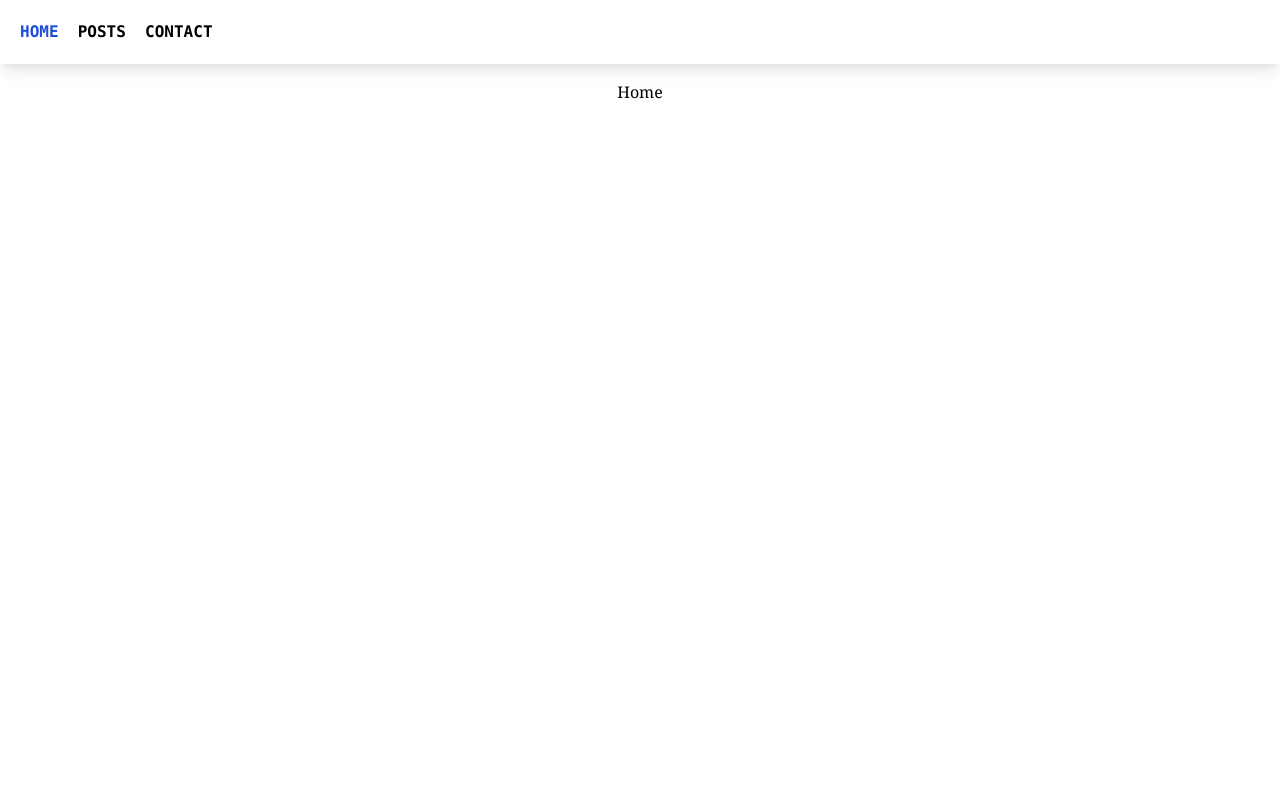
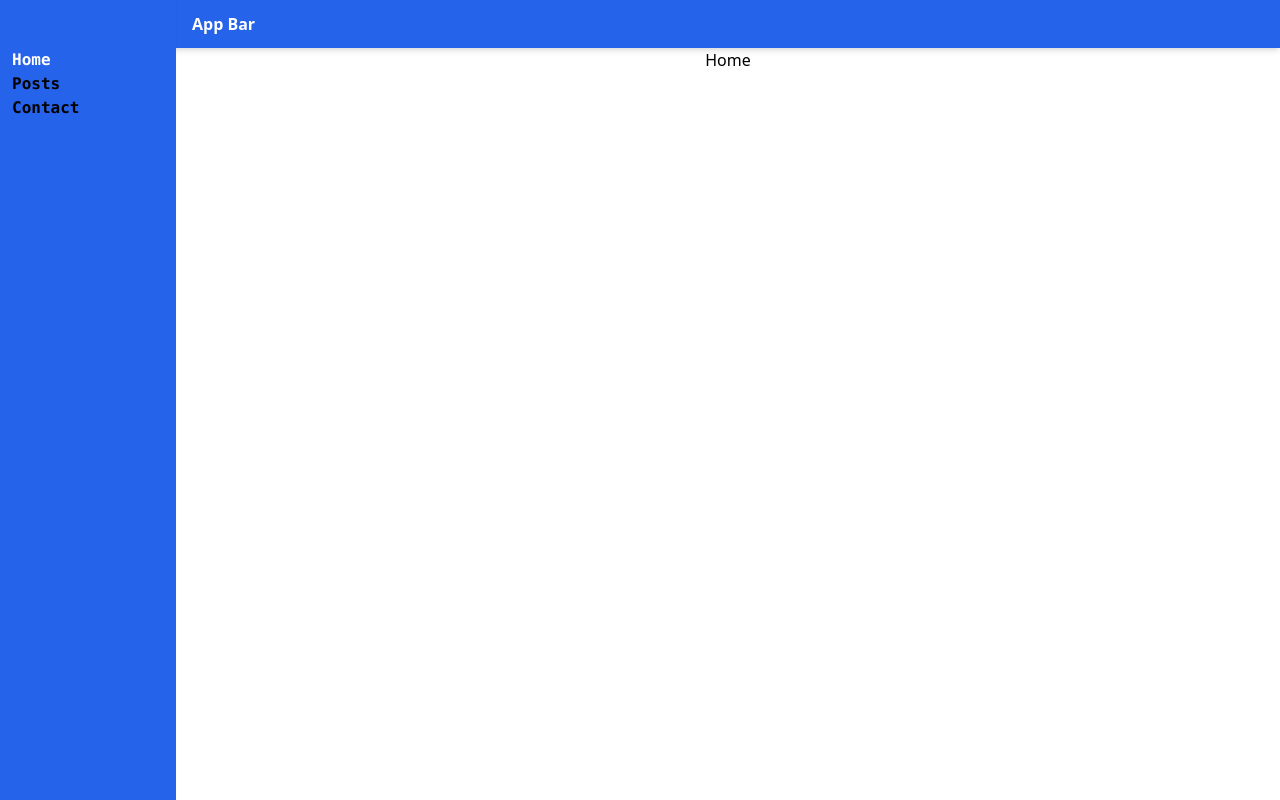
Before and after one commit to chitgyi/vue3-and-tailwind, a Vue app: page / in a window 1280 px wide. Built offline with nearby package versions, Linux system fonts and the light colour scheme.

Commit message:
motified app layout

```diff
--- a/src/App.vue
+++ b/src/App.vue
@@ -1,13 +1,25 @@
 <template>
-  <div class="font-serif">
-    <AppBar class="fixed" />
-    <router-view class="pt-20"> </router-view>
+  <div>
+    <div class="flex h-12 bg-blue-600 items-center shadow-md sm:pl-0 md:pl-48">
+      <h1 class="text-white font-bold">App Bar</h1>
+    </div>
+    <div
+      class="absolute hidden md:block left-0 top-0 w-44 bg-blue-600 h-full shadow-sm pt-12 px-3"
+    >
+      <app-bar />
+    </div>
+
+    <div
+      class="absolute sm:left-0 md:left-44 top-10 overflow-auto inset-0 mt-2"
+    >
+      <router-view />
+    </div>
   </div>
 </template>
 
 <script>
 import { provide } from "vue";
-import AppBar from "./components/AppBar";
+import AppBar from "./components/nav-bars/AppBar";
 import usePost from "./composables/post";
 
 export default {
@@ -18,5 +30,5 @@ export default {
 };
 </script>
 
-<style>
+<style scoped>
 </style>
--- a/src/components/AppBar.vue
+++ b/src/components/nav-bars/AppBar.vue
@@ -1,18 +1,20 @@
 <template>
-  <div class="shadow-lg p-5 bg-white w-full">
   <ul class="container mx-auto font-semibold font-mono">
     <span v-for="(nav, index) in navs" :key="index">
       <router-link
         :to="nav.route"
         id="router-link"
         v-on:click.passive="onClickNav(nav.route)"
-          ><li :class="{ 'text-blue-700': pathname == nav.route }">
+        ><li
+          :class="{
+            'text-white': pathname == nav.route,
+          }"
+        >
           {{ nav.title }}
         </li></router-link
       >
     </span>
   </ul>
-  </div>
 </template>
 
 <script>
@@ -22,15 +24,15 @@ export default {
     const pathname = ref("/");
     const navs = ref([
       {
-        title: "HOME",
+        title: "Home",
         route: "/",
       },
       {
-        title: "POSTS",
+        title: "Posts",
         route: "/posts",
       },
       {
-        title: "CONTACT",
+        title: "Contact",
         route: "/contact",
       },
     ]);
@@ -56,10 +58,4 @@ export default {
 #router-link {
   text-decoration: none;
 }
-
-li {
-  display: inline;
-  margin-right: 1.2rem;
-  cursor: pointer;
-}
 </style>
--- a/src/layouts/Posts.vue
+++ b/src/layouts/Posts.vue
@@ -2,7 +2,7 @@
   <div class="container mx-auto">
     <loading-indicator v-if="loading" />
     <post-list-view :posts="posts" :onDelete="onDelete" />
-    <error-view v-if="errorMessage" message="Failed to load" />
+    <error-view v-if="errorMessage && !loading" message="Failed to load" />
   </div>
 </template>
 
--- a/tailwind.config.js
+++ b/tailwind.config.js
@@ -4,7 +4,9 @@ module.exports = {
   },
   darkMode: false, // or 'media' or 'class'
   theme: {
-    extend: {},
+    extend: {
+
+    },
   },
   variants: {
     extend: {
```
Lines whose indentation alone changed are shown as unchanged.
